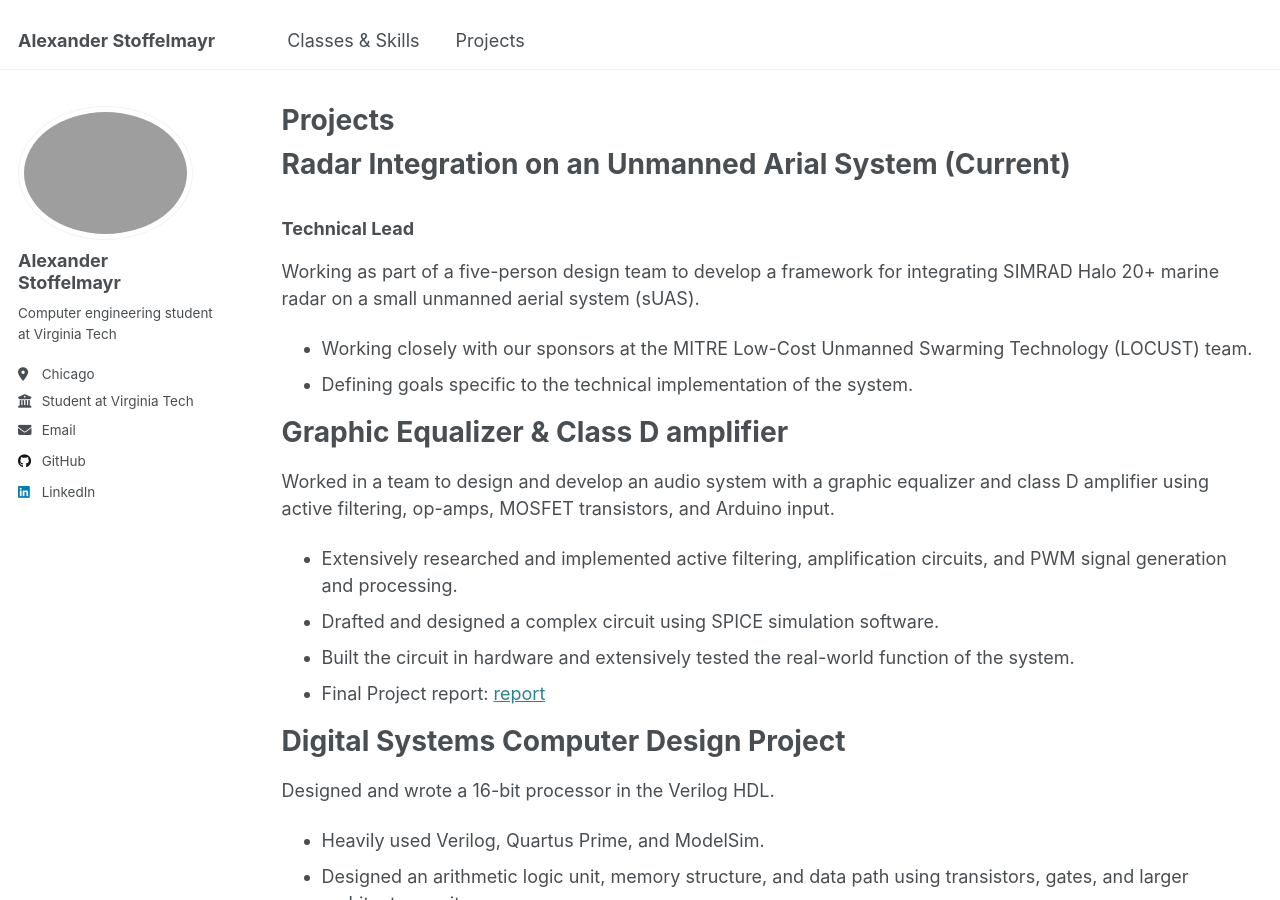
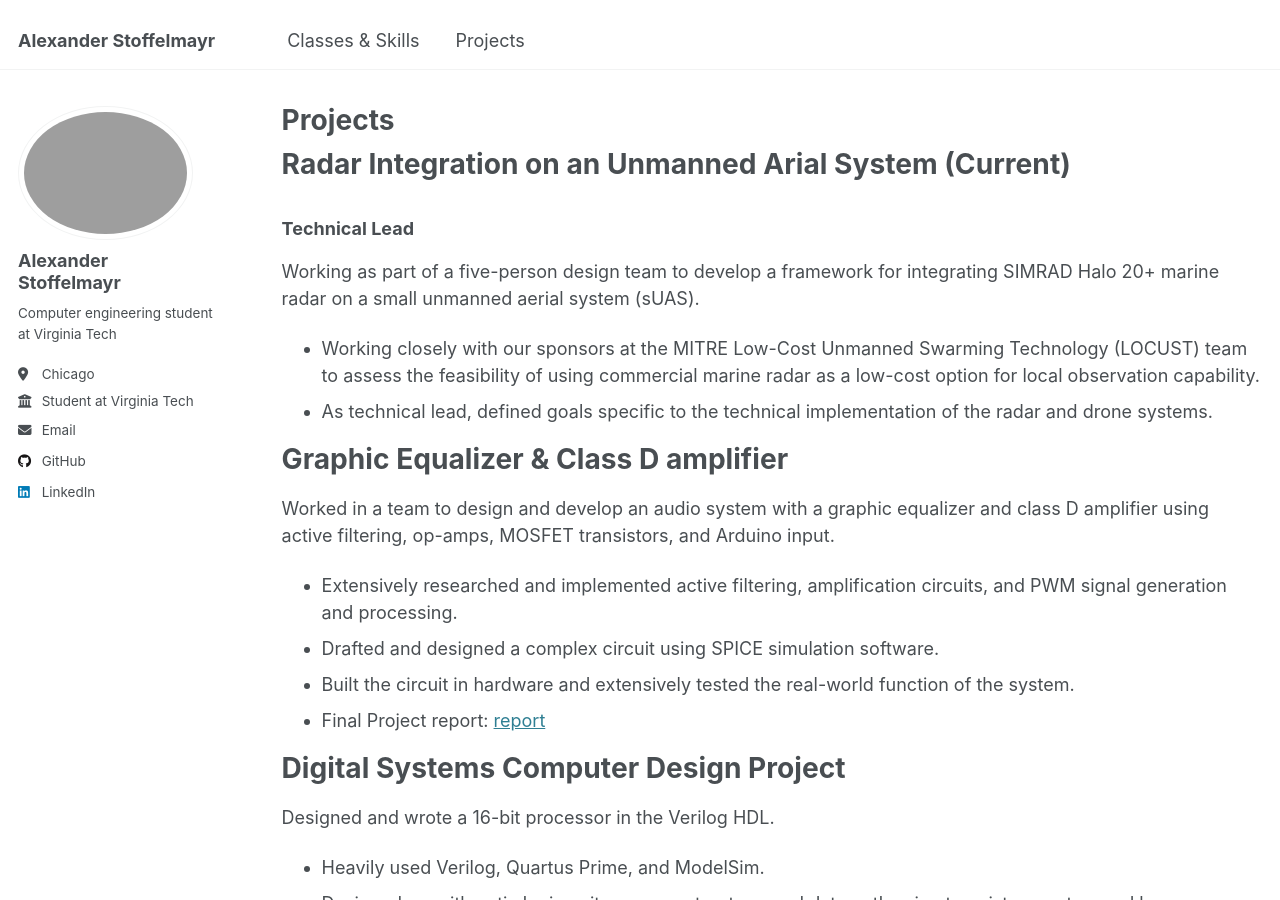
Before and after one commit to alexStoff/alexStoff.github.io, a Jekyll site: the page built from _pages/projects.md, in a window 1280 px wide and 900 px high. Built offline with Jekyll 4.4.1, drawn with Linux system fonts in a browser that asks for light colours.

Commit message:
Update projects.md

```diff
--- a/_pages/projects.md
+++ b/_pages/projects.md
@@ -13,8 +13,8 @@ redirect_from:
 ======
 ### Technical Lead
 Working as part of a five-person design team to develop a framework for integrating SIMRAD Halo 20+ marine radar on a small unmanned aerial system (sUAS).
-* Working closely with our sponsors at the MITRE Low-Cost Unmanned Swarming Technology (LOCUST) team.
-* Defining goals specific to the technical implementation of the system.
+* Working closely with our sponsors at the MITRE Low-Cost Unmanned Swarming Technology (LOCUST) team to assess the feasibility of using commercial marine radar as a low-cost option for local observation capability.
+* As technical lead, defined goals specific to the technical implementation of the radar and drone systems.
 
 **Graphic Equalizer & Class D amplifier**
 ======
```
